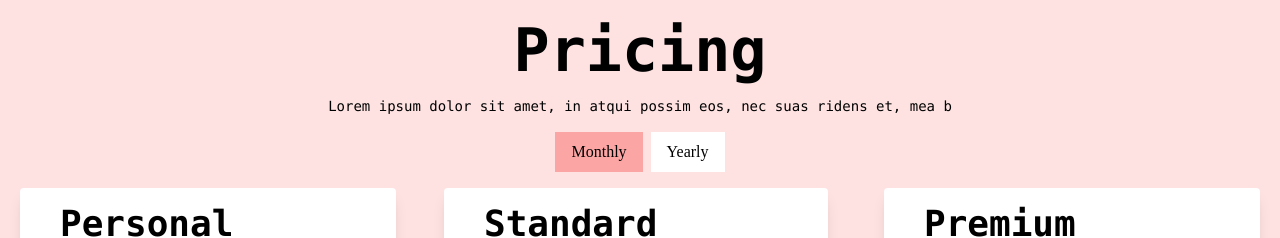
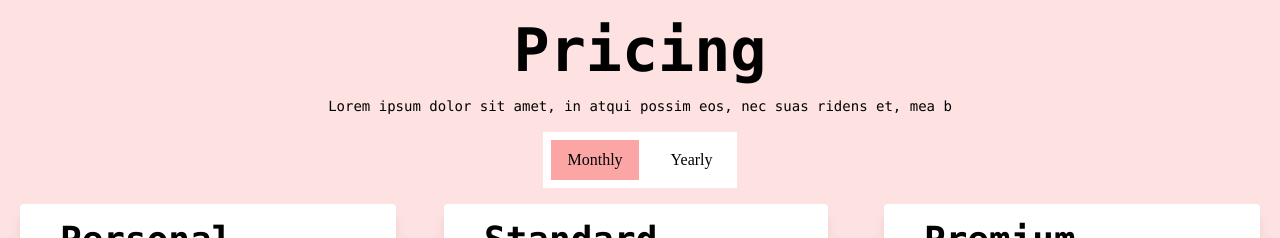
Before and after one commit to arushiMWork2004/maqroBudgetStore, a Next.js app: page / in a window 1280 px wide. Shown: the part 3760-3998 px from the top of the page. Built offline with nearby package versions, Linux system fonts and the light colour scheme.

Commit message:
Update Pricing.jsx

```diff
--- a/components/Pricing.jsx
+++ b/components/Pricing.jsx
@@ -19,7 +19,7 @@ const PricingPlan = () => {
       </div>
       <div className="flex justify-center mb-4">
         <button
-          className={`px-4 py-2 mr-2 border-white ${
+          className={`px-4 py-2 border-8 border-white ${
             isMonthly ? 'bg-red-300' : 'bg-white'
           }`}
           onClick={togglePlan}
@@ -27,7 +27,7 @@ const PricingPlan = () => {
           Monthly
         </button>
         <button
-          className={`px-4 py-2 border-white ${
+          className={`px-4 py-2 border-8 border-white ${
             isMonthly ? 'bg-white' : 'bg-red-300'
           }`}
           onClick={togglePlan}
```
